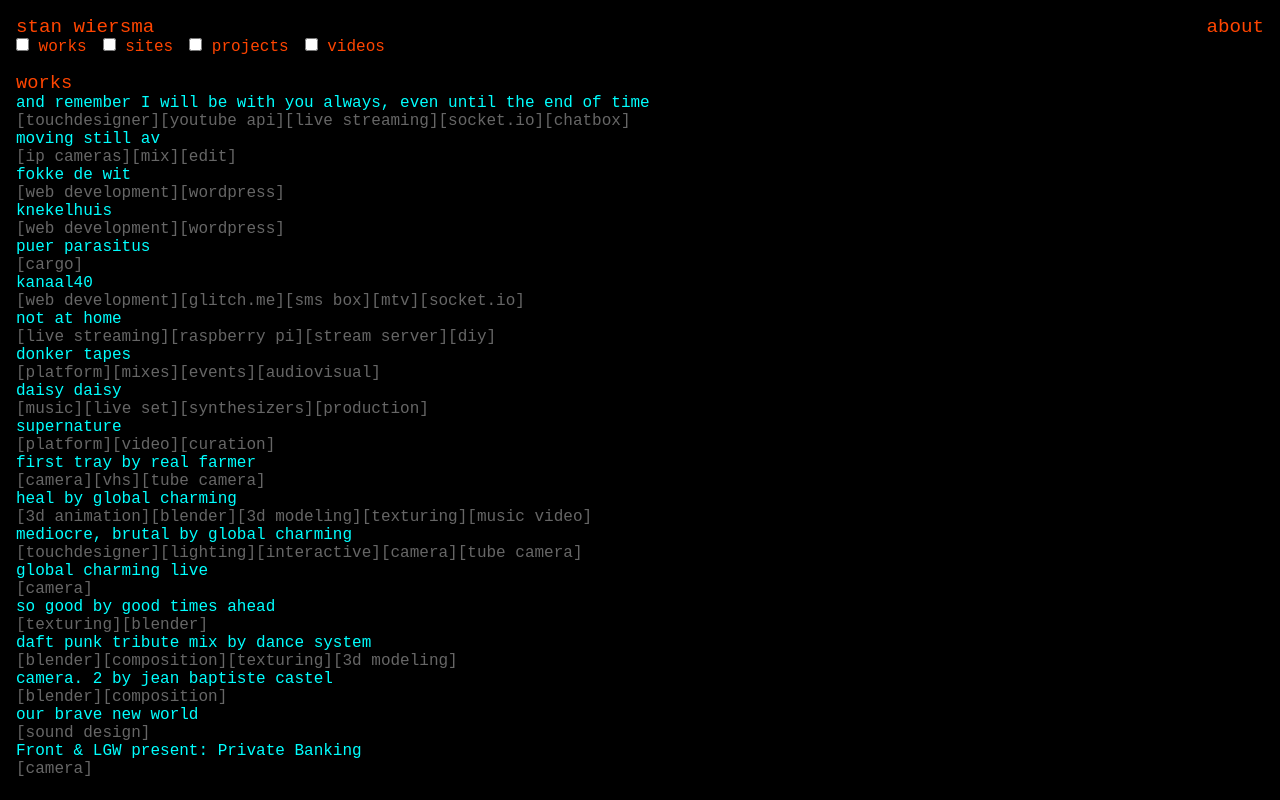
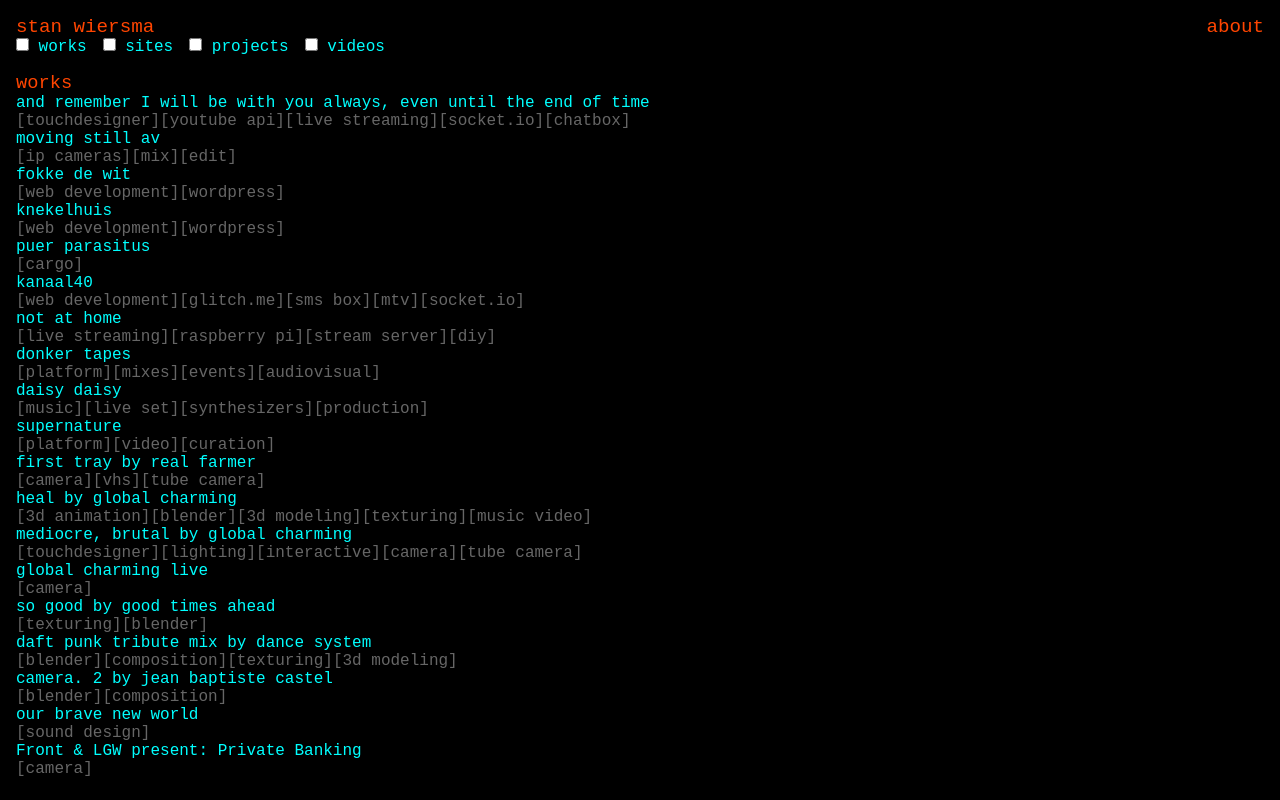
Before and after one commit to stanleyfrom96/portfolio, a Vue app: page / in a window 1280 px wide. Built offline with nearby package versions, Linux system fonts and the light colour scheme.

Commit message:
update color

```diff
--- a/src/assets/base.css
+++ b/src/assets/base.css
@@ -57,4 +57,5 @@
 .categories {
   display: flex;
   gap: 1rem;
+  color: cyan;
 }
```
